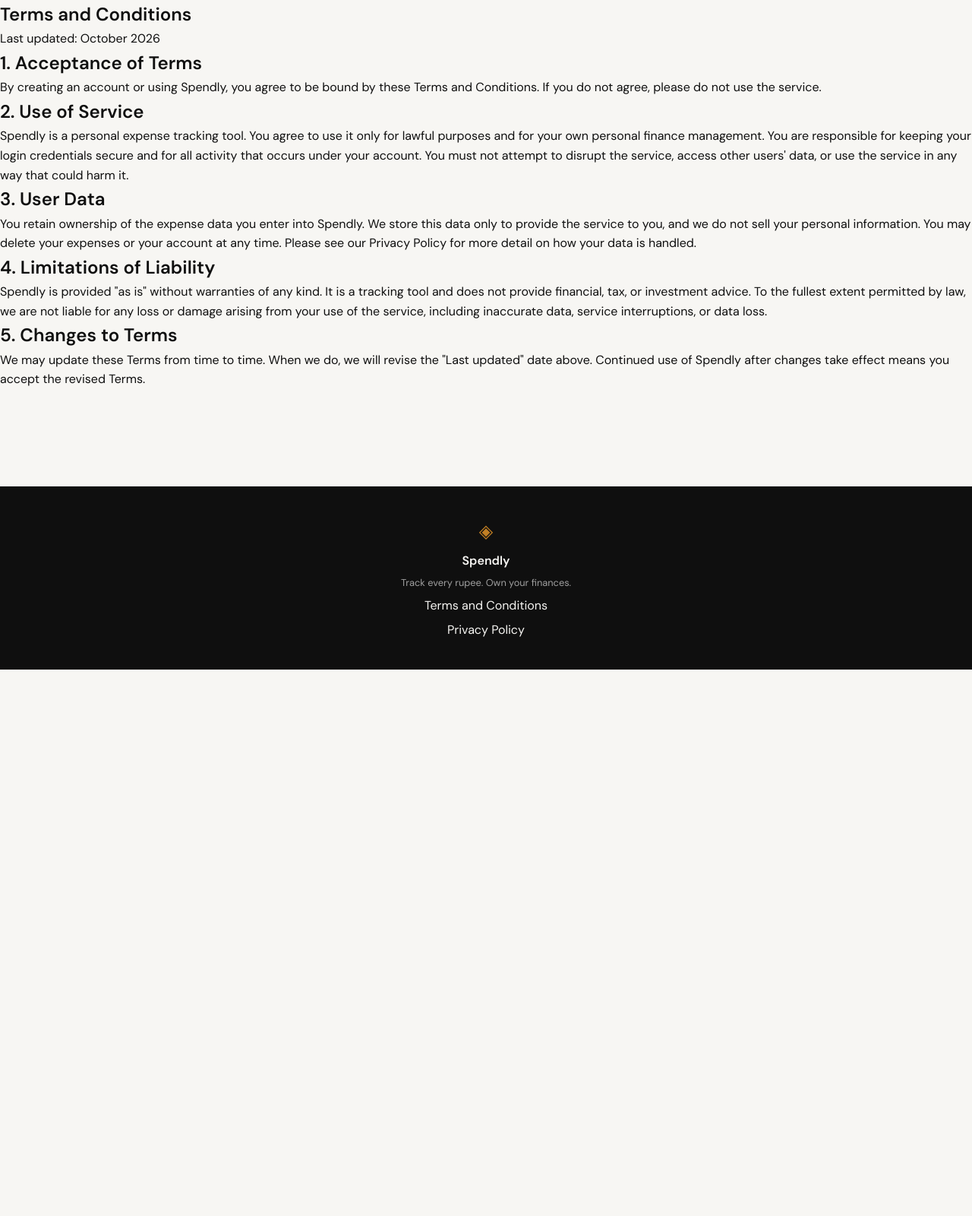
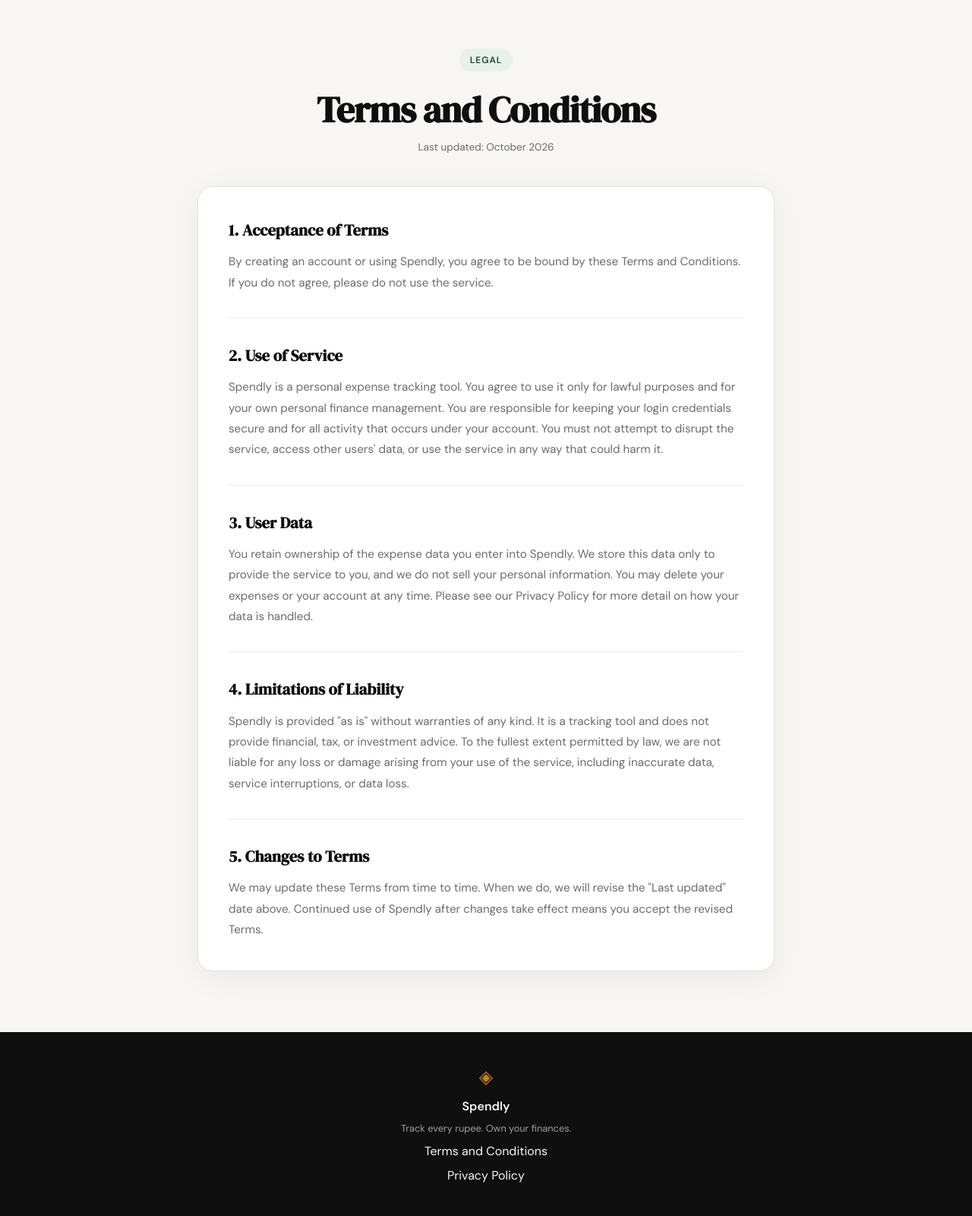
Before and after one commit to doshiipoojaa03/spendly, a Flask app: page /terms in a window 1280 px wide. Shown: the part 61-1661 px from the top of the page at 76% size. Before the commit the page ends 942 px from the top, so only its background shows below. Run offline with Flask 3, Linux system fonts and the light colour scheme.

Commit message:
Style Terms page to match site theme
Co-Authored-By: Claude Sonnet 5.5 <noreply@anthropic.com>

```diff
--- a/static/css/style.css
+++ b/static/css/style.css
@@ -478,6 +478,65 @@ a { color: inherit; text-decoration: none; }
 .auth-switch a:hover { text-decoration: underline; }
 
 /* ------------------------------------------------------------------ */
+/* Legal pages                                                         */
+/* ------------------------------------------------------------------ */
+
+.legal {
+    padding: 4rem 2rem 5rem;
+}
+
+.legal-inner {
+    max-width: 760px;
+    margin: 0 auto;
+}
+
+.legal-header {
+    text-align: center;
+    margin-bottom: 2.5rem;
+}
+
+.legal-title {
+    font-family: var(--font-display);
+    font-size: clamp(2rem, 4vw, 3rem);
+    line-height: 1.1;
+    letter-spacing: -0.02em;
+    color: var(--ink);
+    margin-bottom: 0.75rem;
+}
+
+.legal-updated {
+    font-size: 0.85rem;
+    color: var(--ink-muted);
+}
+
+.legal-card {
+    background: var(--paper-card);
+    border: 1px solid var(--border);
+    border-radius: var(--radius-lg);
+    padding: 2.5rem;
+    box-shadow: 0 8px 40px rgba(0,0,0,0.06);
+}
+
+.legal-section + .legal-section {
+    margin-top: 2rem;
+    padding-top: 2rem;
+    border-top: 1px solid var(--border-soft);
+}
+
+.legal-heading {
+    font-family: var(--font-display);
+    font-size: 1.3rem;
+    color: var(--ink);
+    margin-bottom: 0.75rem;
+}
+
+.legal-body {
+    font-size: 0.95rem;
+    color: var(--ink-muted);
+    line-height: 1.8;
+}
+
+/* ------------------------------------------------------------------ */
 /* Footer                                                              */
 /* ------------------------------------------------------------------ */
 
--- a/templates/terms.html
+++ b/templates/terms.html
@@ -6,48 +6,63 @@
 
 <section class="legal">
     <div class="legal-inner">
-        <h1>Terms and Conditions</h1>
-        <p>Last updated: October 2026</p>
+        <header class="legal-header">
+            <div class="hero-badge">Legal</div>
+            <h1 class="legal-title">Terms and Conditions</h1>
+            <p class="legal-updated">Last updated: October 2026</p>
+        </header>
 
-        <h2>1. Acceptance of Terms</h2>
-        <p>
+        <div class="legal-card">
+            <section class="legal-section">
+                <h2 class="legal-heading">1. Acceptance of Terms</h2>
+                <p class="legal-body">
                     By creating an account or using Spendly, you agree to be bound by these
                     Terms and Conditions. If you do not agree, please do not use the service.
                 </p>
+            </section>
 
-        <h2>2. Use of Service</h2>
-        <p>
+            <section class="legal-section">
+                <h2 class="legal-heading">2. Use of Service</h2>
+                <p class="legal-body">
                     Spendly is a personal expense tracking tool. You agree to use it only for
                     lawful purposes and for your own personal finance management. You are
                     responsible for keeping your login credentials secure and for all activity
                     that occurs under your account. You must not attempt to disrupt the service,
                     access other users' data, or use the service in any way that could harm it.
                 </p>
+            </section>
 
-        <h2>3. User Data</h2>
-        <p>
+            <section class="legal-section">
+                <h2 class="legal-heading">3. User Data</h2>
+                <p class="legal-body">
                     You retain ownership of the expense data you enter into Spendly. We store
                     this data only to provide the service to you, and we do not sell your
                     personal information. You may delete your expenses or your account at any
                     time. Please see our Privacy Policy for more detail on how your data is
                     handled.
                 </p>
+            </section>
 
-        <h2>4. Limitations of Liability</h2>
-        <p>
+            <section class="legal-section">
+                <h2 class="legal-heading">4. Limitations of Liability</h2>
+                <p class="legal-body">
                     Spendly is provided "as is" without warranties of any kind. It is a
                     tracking tool and does not provide financial, tax, or investment advice. To
                     the fullest extent permitted by law, we are not liable for any loss or
                     damage arising from your use of the service, including inaccurate data,
                     service interruptions, or data loss.
                 </p>
+            </section>
 
-        <h2>5. Changes to Terms</h2>
-        <p>
+            <section class="legal-section">
+                <h2 class="legal-heading">5. Changes to Terms</h2>
+                <p class="legal-body">
                     We may update these Terms from time to time. When we do, we will revise the
                     "Last updated" date above. Continued use of Spendly after changes take
                     effect means you accept the revised Terms.
                 </p>
+            </section>
+        </div>
     </div>
 </section>
 
```
Lines whose indentation alone changed are shown as unchanged.
